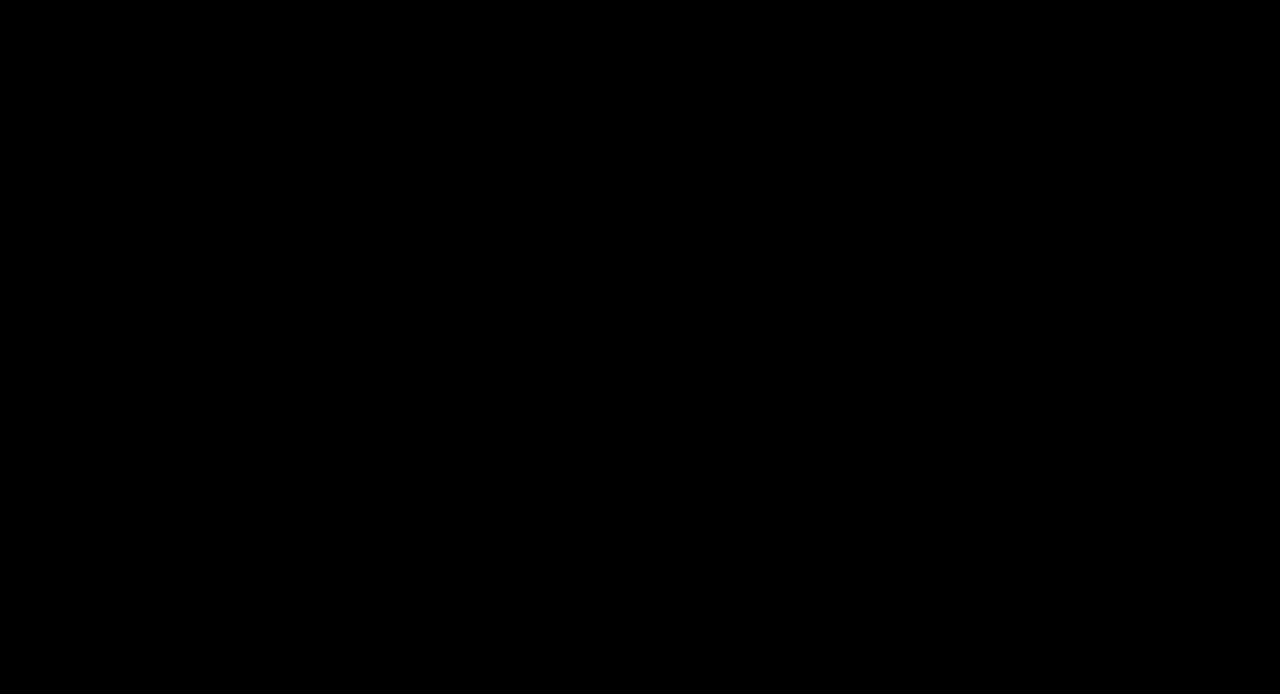
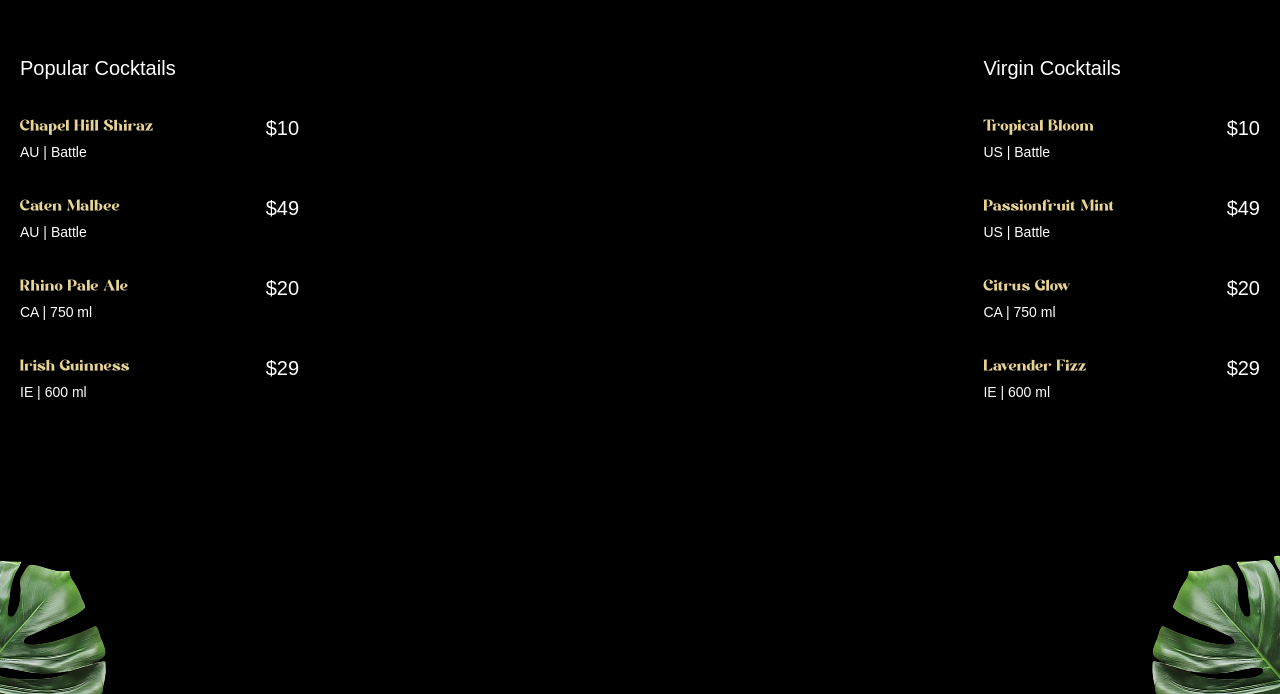
Before and after one commit to Lorendor/Cocktail_site, a React (Vite) app: page / in a window 1280 px wide. Shown: the part 906-1600 px from the top of the page. Built offline with nearby package versions, Linux system fonts and the light colour scheme; a web font is replaced by a local one.

Commit message:
implement Cocktails section

```diff
--- a/src/App.jsx
+++ b/src/App.jsx
@@ -3,6 +3,7 @@
 import { ScrollTrigger, SplitText } from "gsap/all";
 import Navbar from './components/Navbar.jsx'
 import Hero from './components/Hero.jsx'
+import Cocktails from './components/Cocktails.jsx'
 
 gsap.registerPlugin(ScrollTrigger, SplitText);
 
@@ -11,7 +12,7 @@
     <main>
         <Navbar/>
         <Hero/>
-        <div className="h-dvh bg-black"></div>
+        <Cocktails/>
     </main>
 
   )
--- /dev/null
+++ b/src/components/Cocktails.jsx
@@ -0,0 +1,69 @@
+import React from 'react'
+import { cocktailLists, mockTailLists } from '../../constants/index.js'
+import gsap from 'gsap'
+import { useGSAP } from '@gsap/react'
+
+const Cocktails = () => {
+
+  useGSAP(() => {
+   const parallaxTimeline = gsap.timeline({
+    scrollTrigger: {
+      trigger: '#cocktails',
+      start: 'top 30%',
+      end: 'bottom 80%',
+      scrub: true,
+    }
+    })
+    parallaxTimeline
+      .from('#c-left-leaf', {
+        x: -100,
+        y: 100,
+  })
+      .from('#c-right-leaf', {
+        x: 100,
+        y: 100,
+      })
+  })
+
+  return (
+    <section id='cocktails'>
+      <img src="/images/cocktail-left-leaf.png" alt='left-leaf' id='c-left-leaf'></img>
+      <img src="/images/cocktail-right-leaf.png" alt='right-leaf' id='c-right-leaf'></img>
+
+      <div className='list'>
+        <div className='popular'>
+          <h2>Popular Cocktails</h2>
+
+          <ul>
+            {cocktailLists.map(({name,country,detail,price}) => (
+              <li key={name}>
+                <div className='md:me-28'>
+                  <h3>{name}</h3>
+                  <p>{country} | {detail}</p>
+                </div>
+                <span>{price}</span>
+              </li>
+            ))}
+          </ul>
+        </div>
+        <div className='popular'>
+          <h2>Virgin Cocktails</h2>
+
+          <ul>
+            {mockTailLists.map(({name,country,detail,price}) => (
+              <li key={name}>
+                <div className='md:me-28'>
+                  <h3>{name}</h3>
+                  <p>{country} | {detail}</p>
+                </div>
+                <span>{price}</span>
+              </li>
+            ))}
+          </ul>
+        </div>
+      </div>
+    </section>
+  )
+}
+
+export default Cocktails
```
